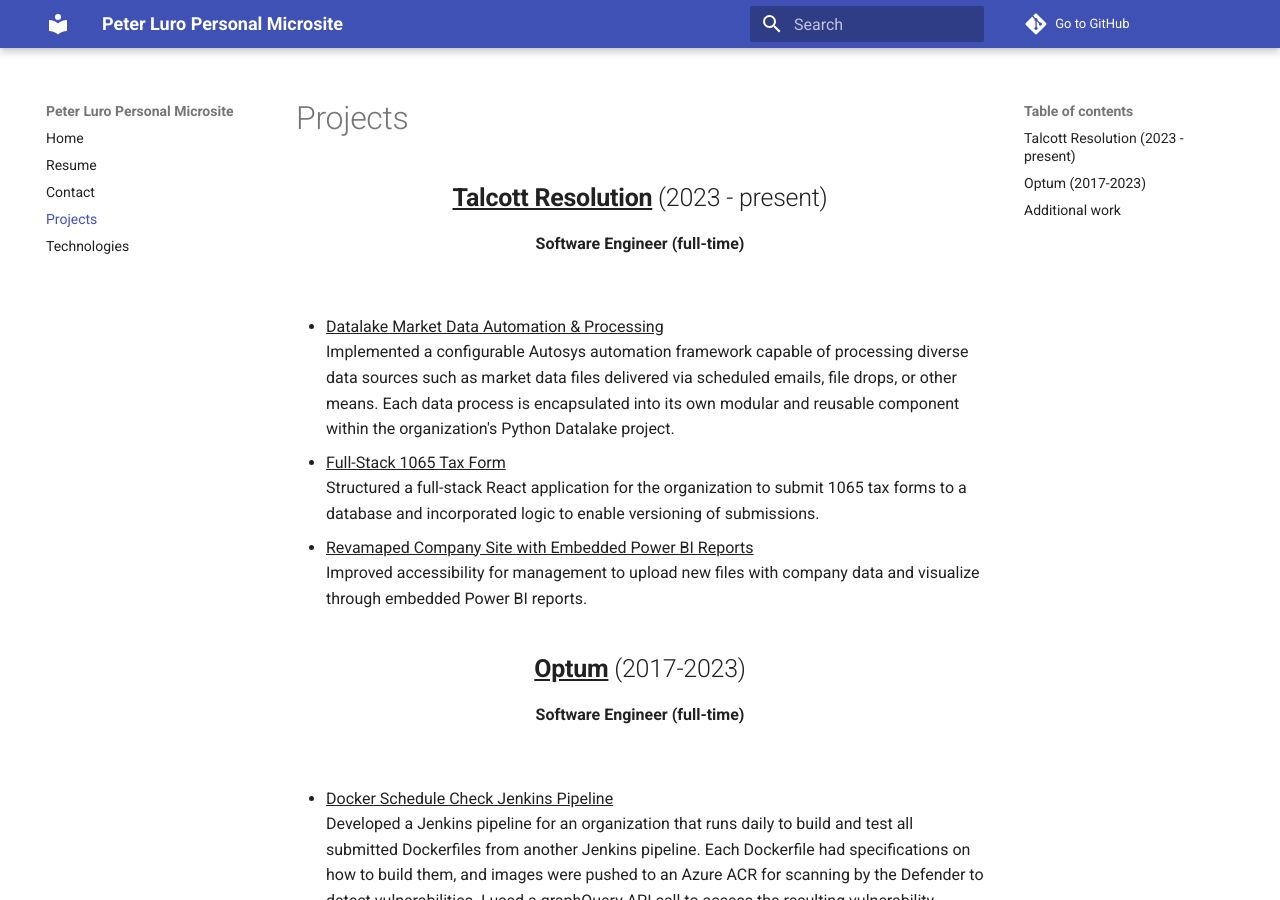
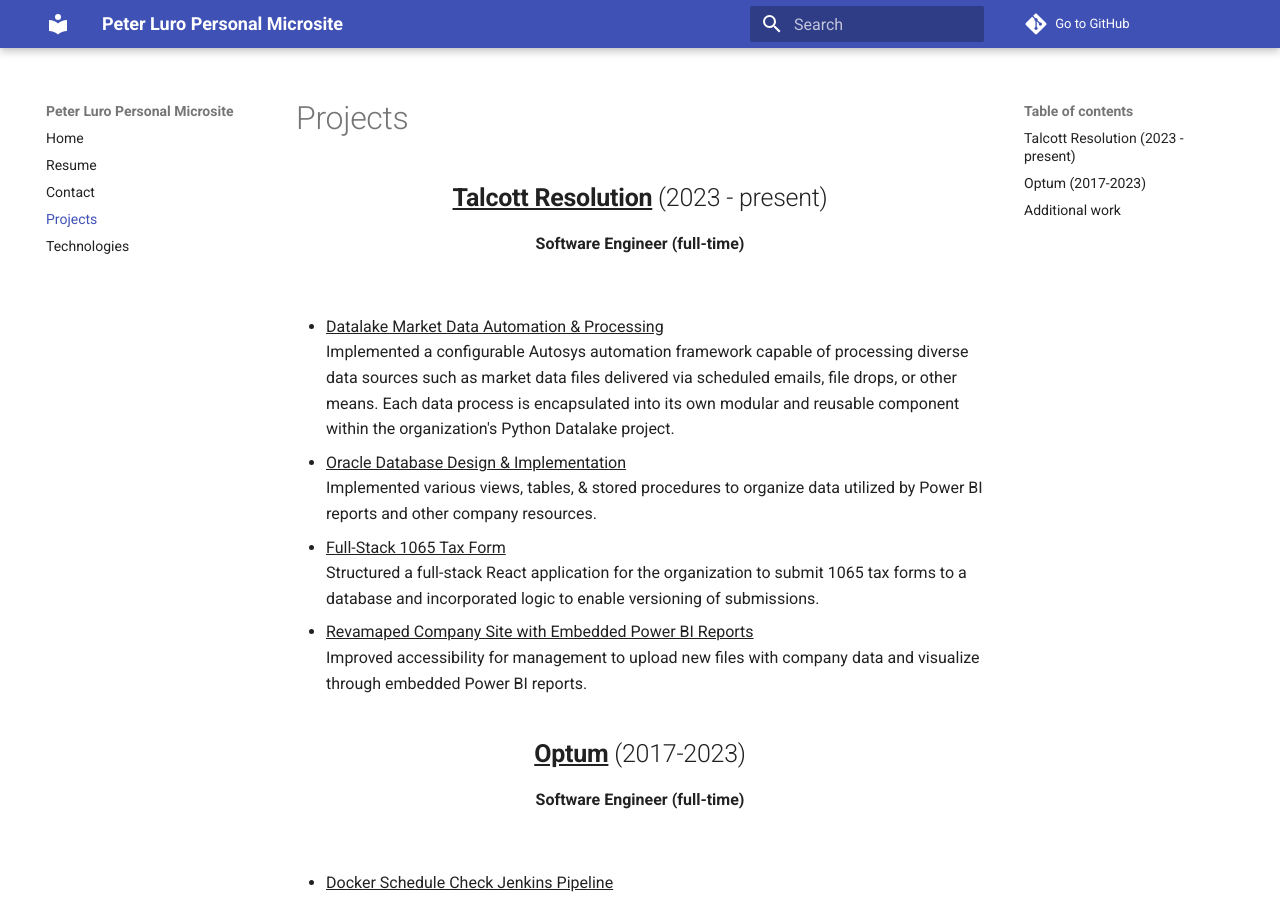
Before and after one commit to paluro567/personal-website, an MkDocs documentation site: the page built from docs/Projects.md, in a window 1280 px wide and 900 px high. Built offline with MkDocs 1.6.1 and Material for MkDocs 9.7.7, drawn with Linux system fonts in a browser that asks for light colours; comment, search, counter and statistics services are not loaded.

Commit message:
adding oracle project work

```diff
--- a/docs/Projects.md
+++ b/docs/Projects.md
@@ -4,6 +4,8 @@
 
 - <u> Datalake Market Data Automation & Processing </u> </br>
 Implemented a configurable Autosys automation framework capable of processing diverse data sources such as market data files delivered via scheduled emails, file drops, or other means. Each data process is encapsulated into its own modular and reusable component within the organization's Python Datalake project.
+- <u> Oracle Database Design & Implementation </u> </br>
+Implemented various views, tables, & stored procedures to organize data utilized by Power BI reports and other company resources.
 - <u>Full-Stack 1065 Tax Form</u> </br>
 Structured a full-stack React application for the organization to submit 1065 tax forms to a database and incorporated logic to enable  versioning of submissions.
 - <u>Revamaped Company Site with Embedded Power BI Reports</u> </br>
```
Also changed, not shown: 3 other files.
